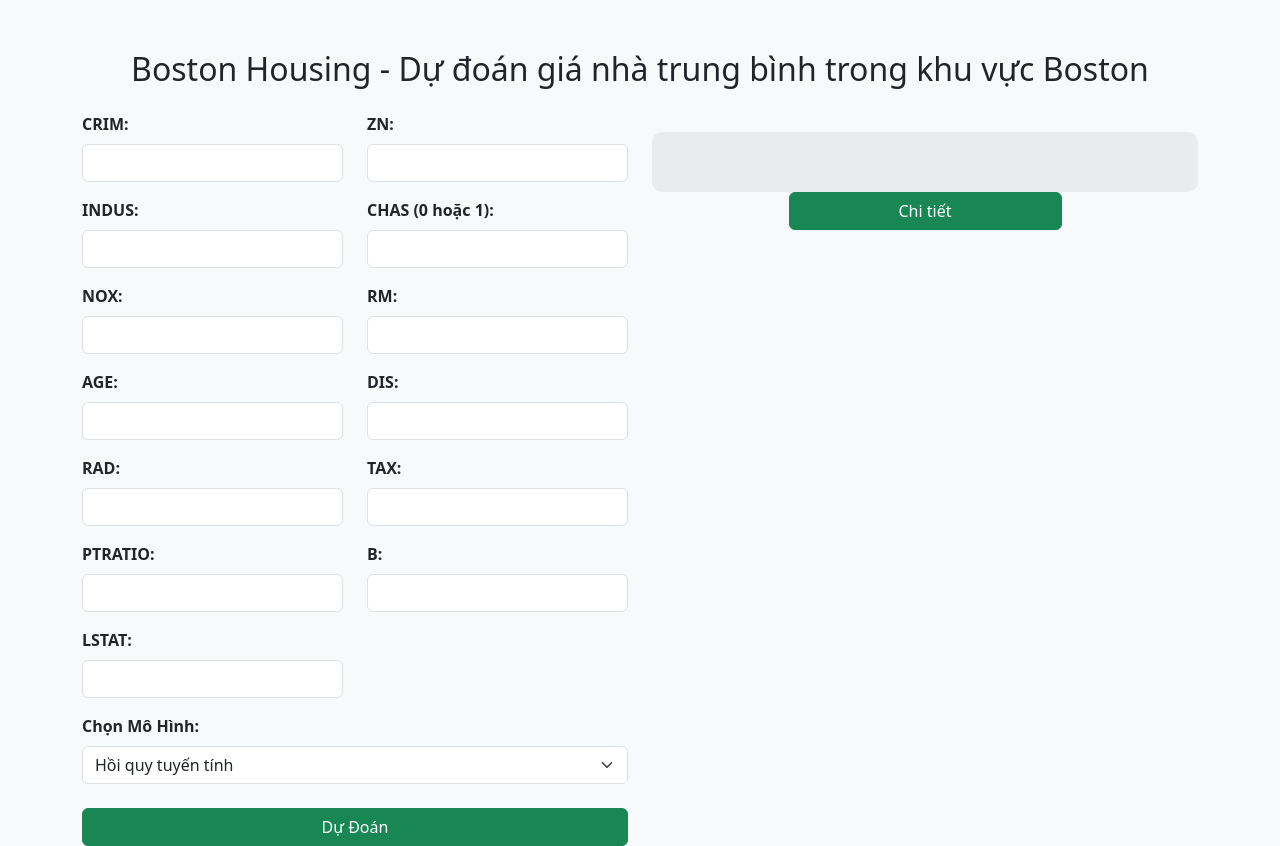
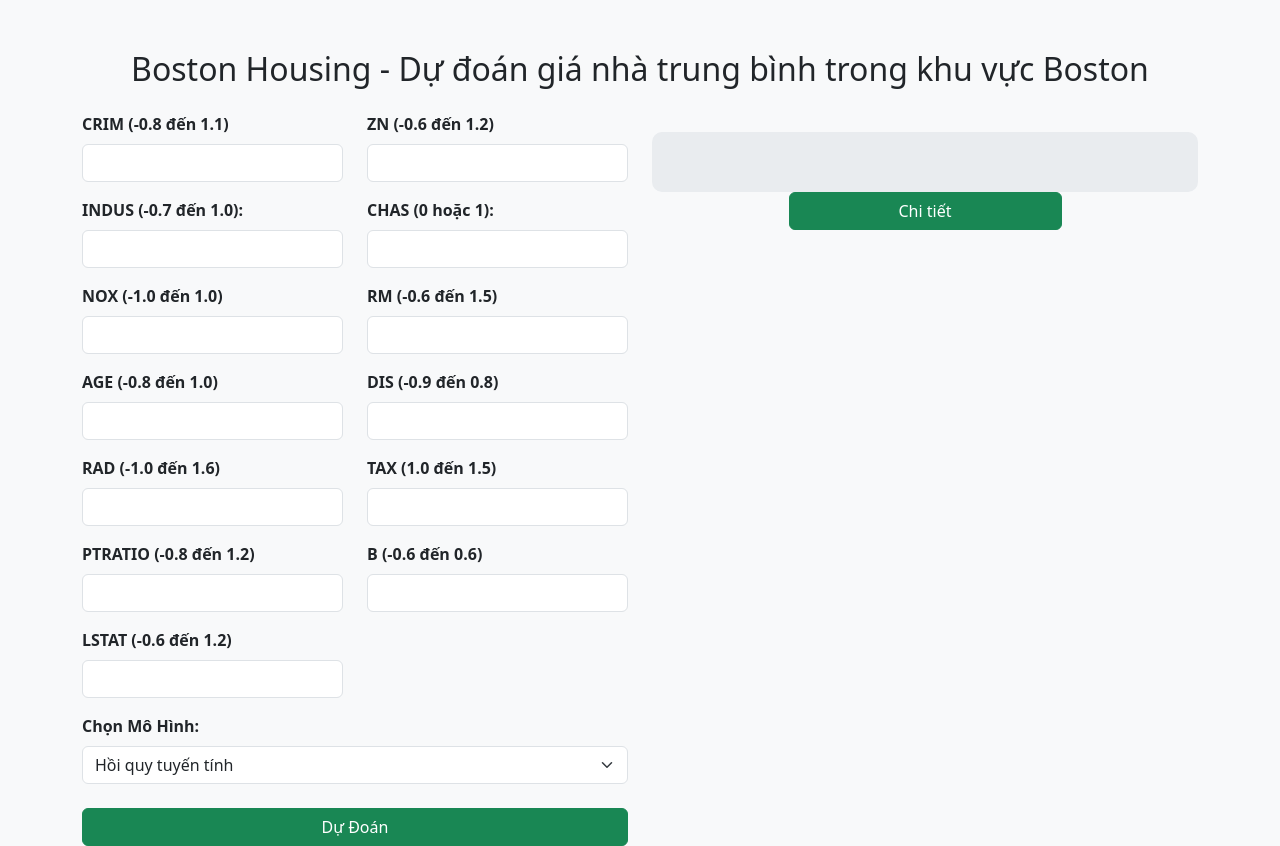
Before and after one commit to duongfjd/BTL_HOCMAY, a Flask app: page / in a window 1280 px wide. Run offline with Flask 3, Linux system fonts and the light colour scheme; parts of the project's set-up code (start-up, migrations or seed data) failed here and were passed over.

Commit message:
Update index.html

```diff
--- a/templates/index.html
+++ b/templates/index.html
@@ -43,19 +43,19 @@
                     <div class="row">
                         <!-- CRIM -->
                         <div class="col-md-6 mb-3">
-                            <label for="crim" class="form-label">CRIM:</label>
+                            <label for="crim" class="form-label">CRIM (-0.8 đến 1.1)</label>
                             <input type="number" class="form-control" name="crim" step="any" required value="{{ crim }}">
                         </div>
 
                         <!-- ZN -->
                         <div class="col-md-6 mb-3">
-                            <label for="zn" class="form-label">ZN:</label>
+                            <label for="zn" class="form-label">ZN (-0.6 đến 1.2)</label>
                             <input type="number" class="form-control" name="zn" step="any" required value="{{ zn }}">
                         </div>
 
                         <!-- INDUS -->
                         <div class="col-md-6 mb-3">
-                            <label for="indus" class="form-label">INDUS:</label>
+                            <label for="indus" class="form-label">INDUS (-0.7 đến 1.0):</label>
                             <input type="number" class="form-control" name="indus" step="any" required value="{{ indus }}">
                         </div>
 
@@ -67,55 +67,55 @@
 
                         <!-- NOX -->
                         <div class="col-md-6 mb-3">
-                            <label for="nox" class="form-label">NOX:</label>
+                            <label for="nox" class="form-label">NOX (-1.0 đến 1.0)</label>
                             <input type="number" class="form-control" name="nox" step="any" required value="{{ nox }}">
                         </div>
 
                         <!-- RM -->
                         <div class="col-md-6 mb-3">
-                            <label for="rm" class="form-label">RM:</label>
+                            <label for="rm" class="form-label">RM (-0.6 đến 1.5)</label>
                             <input type="number" class="form-control" name="rm" step="any" required value="{{ rm }}">
                         </div>
 
                         <!-- AGE -->
                         <div class="col-md-6 mb-3">
-                            <label for="age" class="form-label">AGE:</label>
+                            <label for="age" class="form-label">AGE (-0.8 đến 1.0)</label>
                             <input type="number" class="form-control" name="age" step="any" required value="{{ age }}">
                         </div>
 
                         <!-- DIS -->
                         <div class="col-md-6 mb-3">
-                            <label for="dis" class="form-label">DIS:</label>
+                            <label for="dis" class="form-label">DIS (-0.9 đến 0.8)</label>
                             <input type="number" class="form-control" name="dis" step="any" required value="{{ dis }}">
                         </div>
 
                         <!-- RAD -->
                         <div class="col-md-6 mb-3">
-                            <label for="rad" class="form-label">RAD:</label>
+                            <label for="rad" class="form-label">RAD (-1.0 đến 1.6)</label>
                             <input type="number" class="form-control" name="rad" required value="{{ rad }}">
                         </div>
 
                         <!-- TAX -->
                         <div class="col-md-6 mb-3">
-                            <label for="tax" class="form-label">TAX:</label>
+                            <label for="tax" class="form-label">TAX (1.0 đến 1.5)</label>
                             <input type="number" class="form-control" name="tax" step="any" required value="{{ tax }}">
                         </div>
 
                         <!-- PTRATIO -->
                         <div class="col-md-6 mb-3">
-                            <label for="ptratio" class="form-label">PTRATIO:</label>
+                            <label for="ptratio" class="form-label">PTRATIO (-0.8 đến 1.2)</label>
                             <input type="number" class="form-control" name="ptratio" step="any" required value="{{ ptratio }}">
                         </div>
 
                         <!-- B -->
                         <div class="col-md-6 mb-3">
-                            <label for="b" class="form-label">B:</label>
+                            <label for="b" class="form-label">B (-0.6 đến 0.6)</label>
                             <input type="number" class="form-control" name="b" step="any" required value="{{ b }}">
                         </div>
 
                         <!-- LSTAT -->
                         <div class="col-md-6 mb-3">
-                            <label for="lstat" class="form-label">LSTAT:</label>
+                            <label for="lstat" class="form-label">LSTAT (-0.6 đến 1.2)</label>
                             <input type="number" class="form-control" name="lstat" step="any" required value="{{ lstat }}">
                         </div>
 
```
